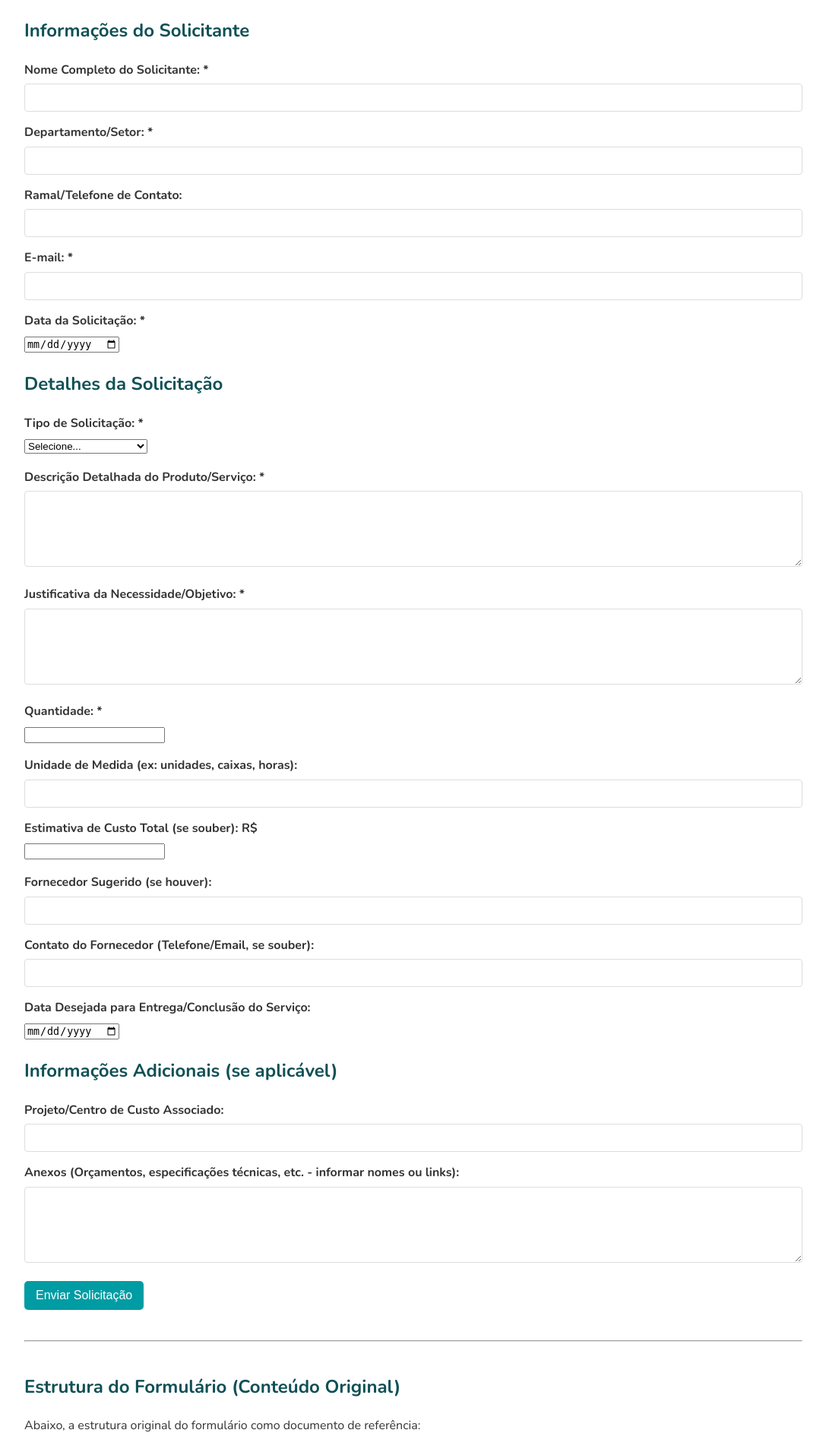
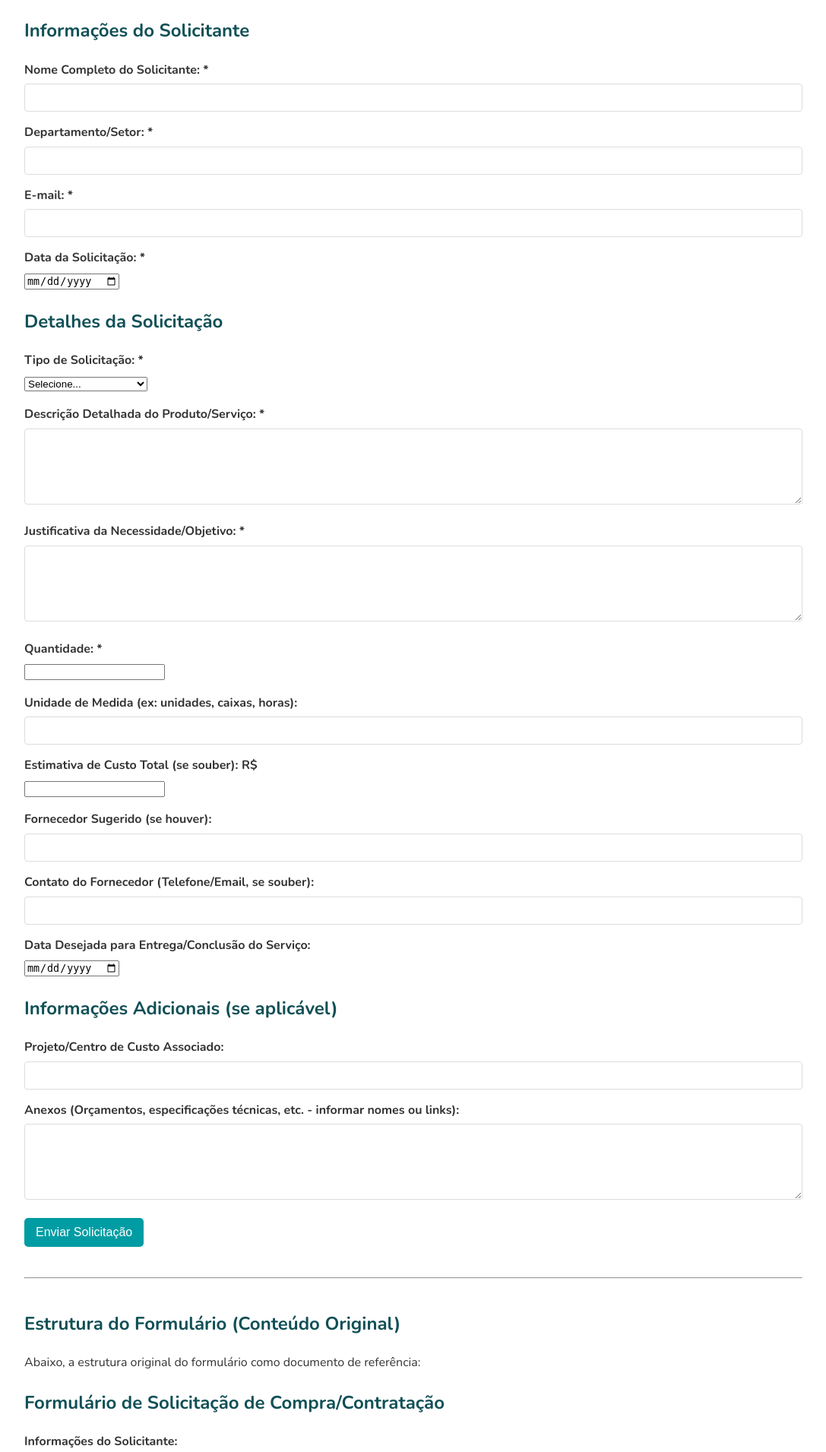
Before and after one commit to leonfpontes/educacross_fluxo_compras_site, a Flask app: page /formulario-solicitacao in a window 1280 px wide. Shown: the part 371-2282 px from the top of the page at 76% size, without its empty margins (96-1183 px from the left). Run offline with Flask 3, Linux system fonts and the light colour scheme.

Commit message:
Remove optional contact field from the purchase request form for clarity

```diff
--- a/src/templates/formulario_solicitacao_page.html
+++ b/src/templates/formulario_solicitacao_page.html
@@ -10,10 +10,6 @@
   <div class="form-group">
     <label for="departamento_solicitante">Departamento/Setor: *</label>
     <input type="text" id="departamento_solicitante" name="departamento_solicitante" required>
-  </div>
-  <div class="form-group">
-    <label for="contato_solicitante">Ramal/Telefone de Contato:</label>
-    <input type="text" id="contato_solicitante" name="contato_solicitante">
   </div>
   <div class="form-group">
     <label for="email_solicitante">E-mail: *</label>
```
